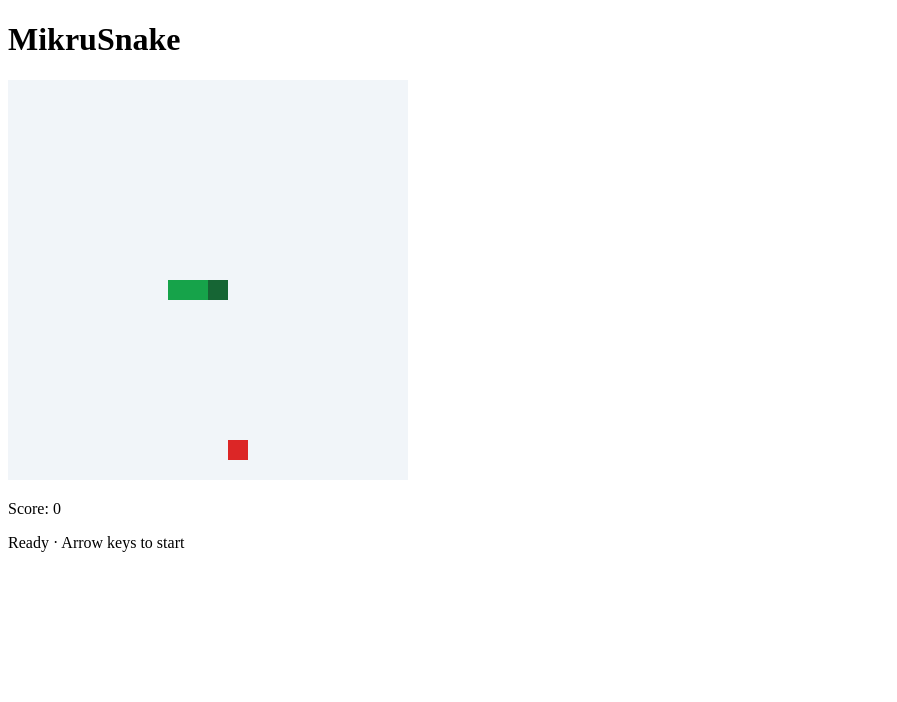
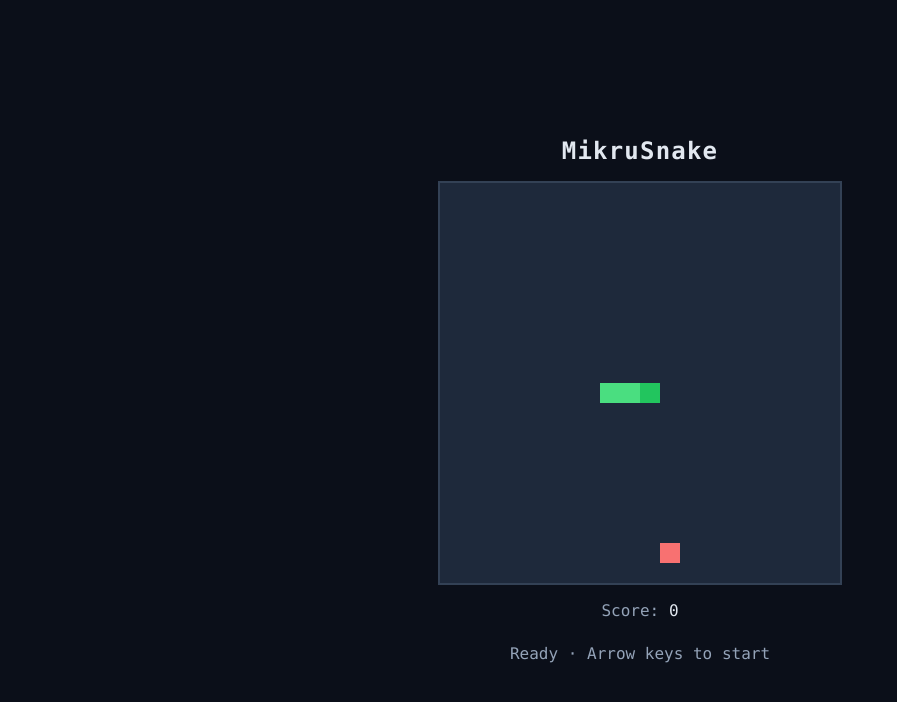
Before and after one commit to janmrow/mikru-snake, a website with bundled scripts: page index.html in a window 1280 px wide. Shown: the whole page, without its empty margins (0-897 px from the left). Built offline with nearby package versions, Linux system fonts and the light colour scheme.

Commit message:
feat: dark centered presentation

```diff
--- a/index.html
+++ b/index.html
@@ -5,6 +5,34 @@
     <meta name="viewport" content="width=device-width, initial-scale=1">
     <title>MikruSnake</title>
     <link rel="icon" href="data:,">
+    <style>
+      * { box-sizing: border-box; }
+      html, body { height: 100%; margin: 0; }
+      body {
+        display: flex;
+        flex-direction: column;
+        align-items: center;
+        justify-content: center;
+        background: #0b0f19;
+        color: #94a3b8;
+        font-family: ui-monospace, SFMono-Regular, Menlo, Monaco, Consolas, monospace;
+        text-align: center;
+      }
+      h1 {
+        margin: 0 0 1rem;
+        color: #e2e8f0;
+        font-size: 1.5rem;
+        letter-spacing: 0.05em;
+      }
+      canvas {
+        display: block;
+        background: #1e293b;
+        border: 2px solid #334155;
+      }
+      #hud { margin-top: 1rem; }
+      #score { color: #e2e8f0; }
+      #hint { margin: 0.5rem 0 0; }
+    </style>
     <script type="module" src="./src/main.js"></script>
   </head>
   <body>
--- a/src/render.js
+++ b/src/render.js
@@ -4,20 +4,20 @@ export function render(canvas, state) {
   canvas.height = state.height * cellSize;
   const context = canvas.getContext('2d');
 
-  context.fillStyle = '#f1f5f9';
+  context.fillStyle = '#1e293b';
   context.fillRect(0, 0, canvas.width, canvas.height);
 
   if (state.food !== null) {
-    context.fillStyle = '#dc2626';
+    context.fillStyle = '#f87171';
     context.fillRect(state.food.x * cellSize, state.food.y * cellSize, cellSize, cellSize);
   }
 
-  context.fillStyle = '#16a34a';
+  context.fillStyle = '#4ade80';
   for (const segment of state.snake) {
     context.fillRect(segment.x * cellSize, segment.y * cellSize, cellSize, cellSize);
   }
 
   const head = state.snake[0];
-  context.fillStyle = '#166534';
+  context.fillStyle = '#22c55e';
   context.fillRect(head.x * cellSize, head.y * cellSize, cellSize, cellSize);
 }
```
